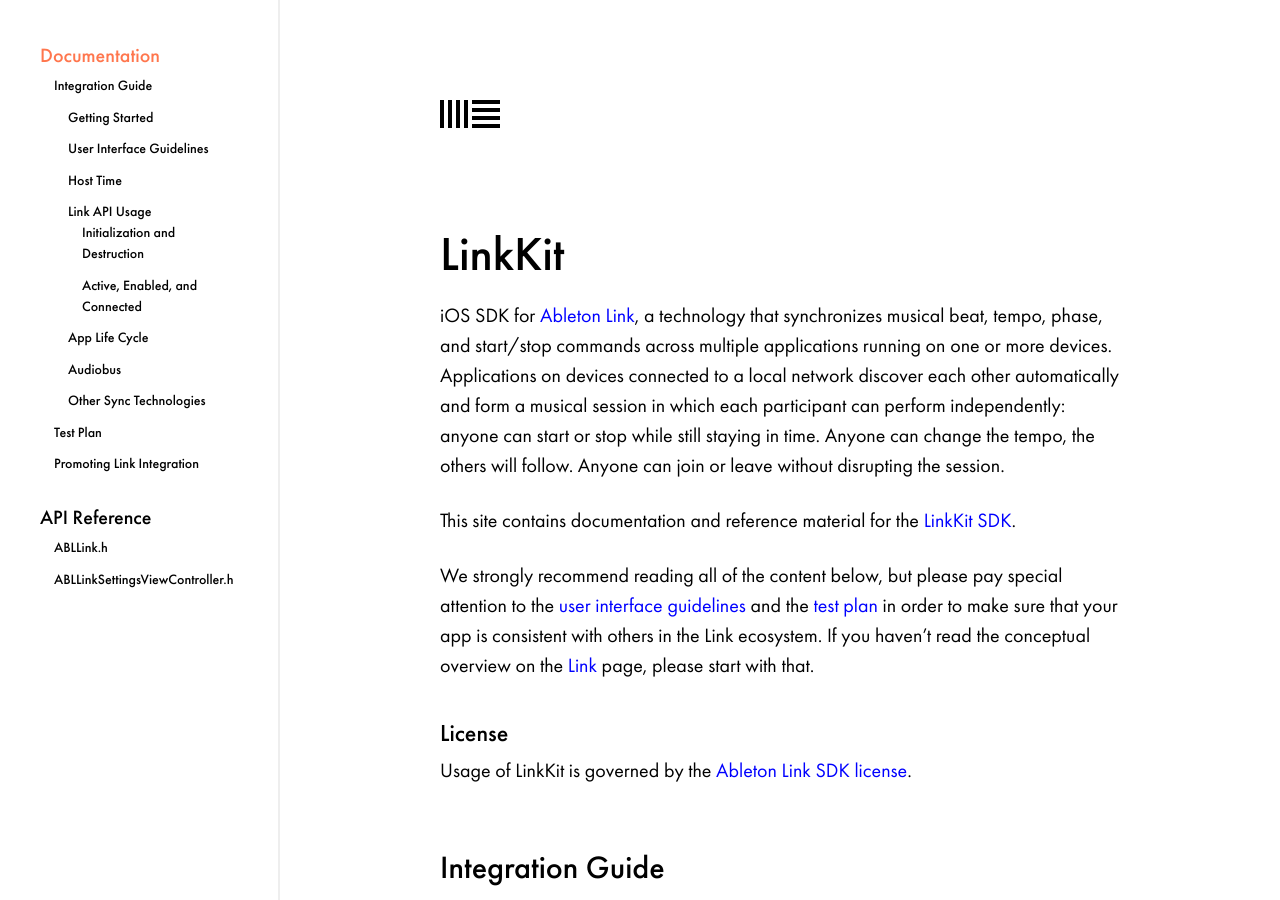
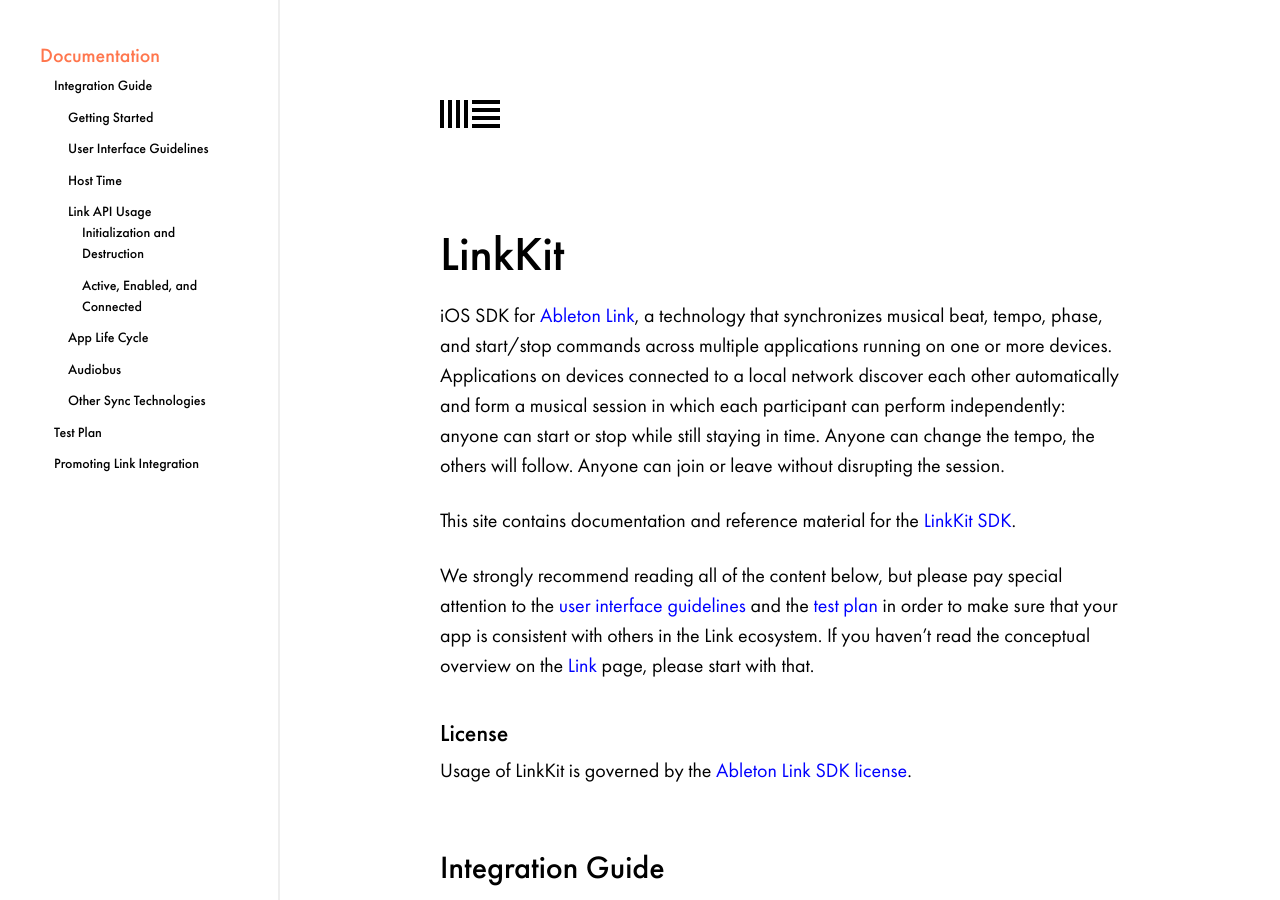
Before and after one commit to Ableton/ableton.github.io, a Jekyll site: the page built from linkkit/index.md, in a window 1280 px wide and 900 px high. Built offline with Jekyll 4.4.1, drawn with Linux system fonts in a browser that asks for light colours.

Commit message:
Remove LinkKit API Reference from sidebar

```diff
--- a/_includes/linkkit/toc.html
+++ b/_includes/linkkit/toc.html
@@ -41,14 +41,4 @@
       </ul>
     </li>
   </ul>
-
-  <ul class="toc__list">
-    <li class="toc__list__item toc__list__item--primary {% if page.active_page == 'api-reference' %}is-active{% endif %}"><a href="{{ site.baseurl }}/linkkit/api-reference/">API Reference</a></li>
-    <li class="toc__list__item">
-      <ul class="toc__list">
-        <li class="toc__list__item"><a href="{{ site.baseurl }}/linkkit/api-reference/#abllinkh">ABLLink.h</a></li>
-        <li class="toc__list__item"><a href="{{ site.baseurl }}/linkkit/api-reference/#abllinksettingsviewcontrollerh">ABLLinkSettingsViewController.h</a></li>
-      </ul>
-    </li>
-  </ul>
 </div>
```
